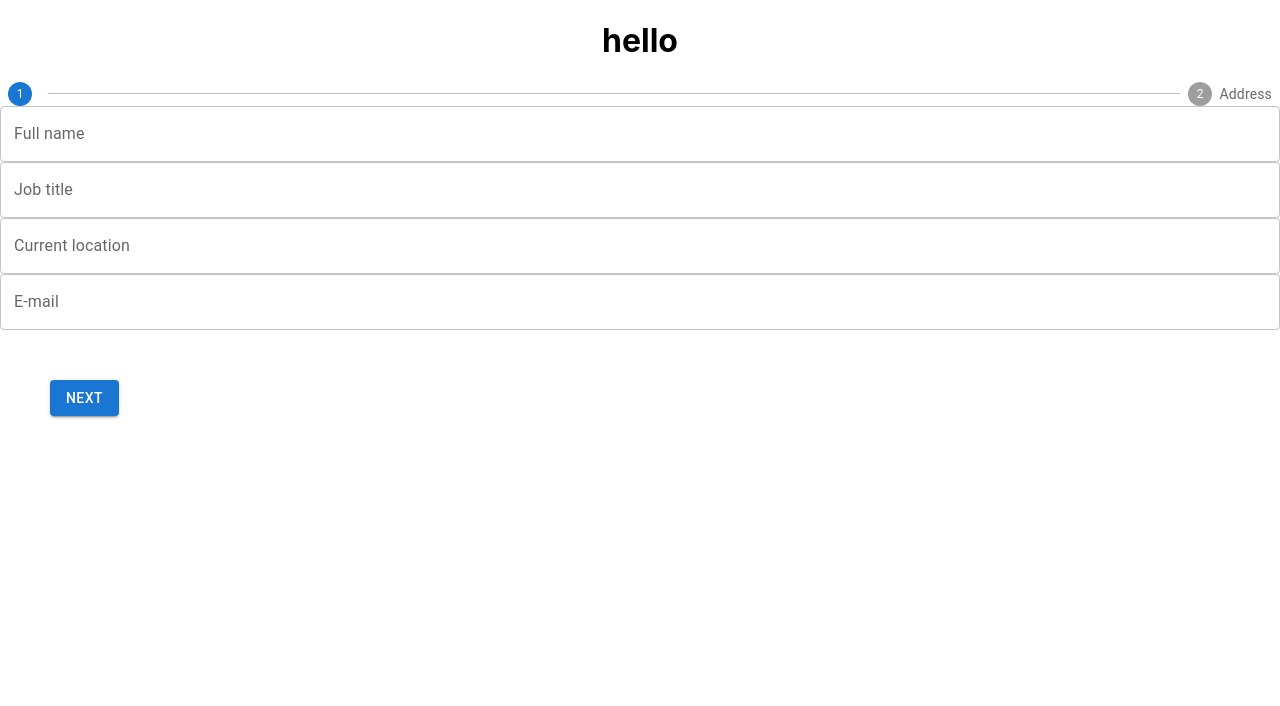
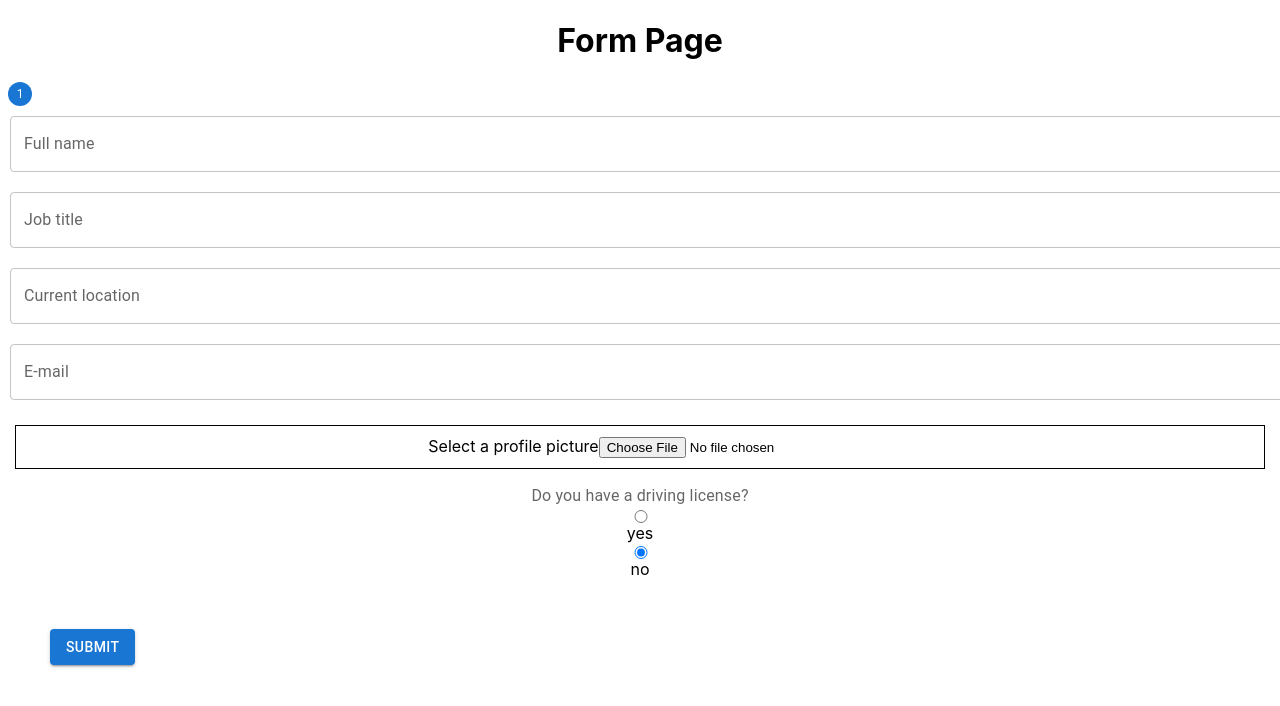
Before and after one commit to avdalmi/cv-builder-front-end, a React (Create React App) app: page /form in a window 1280 px wide. Shown: the top 706 px of the page. Built offline with nearby package versions, Linux system fonts and the light colour scheme.

Commit message:
profile.file && profile.drivingLicense done. validation done

```diff
--- a/package.json
+++ b/package.json
@@ -11,13 +11,9 @@
     "@testing-library/react": "^13.4.0",
     "@testing-library/user-event": "^13.5.0",
     "axios": "^1.3.3",
-    "final-form": "^4.20.9",
-    "final-form-arrays": "^3.1.0",
     "formik": "^2.2.9",
     "react": "^18.2.0",
     "react-dom": "^18.2.0",
-    "react-final-form": "^6.5.9",
-    "react-final-form-arrays": "^3.1.4",
     "react-phone-input-2": "^2.15.1",
     "react-redux": "^8.0.5",
     "react-router-dom": "^6.8.1",
--- a/src/Components/Form/InputField.jsx
+++ b/src/Components/Form/InputField.jsx
@@ -7,6 +7,7 @@ function TextInputField({ label, ...props }) {
   const [field, meta] = useField(props);
   // console.log("props", props);
   // console.log("field", field);
+  // console.log("meta", meta);
 
   return (
     <TextField
@@ -16,6 +17,7 @@ function TextInputField({ label, ...props }) {
       {...props}
       error={meta.touched && Boolean(meta.error)}
       helperText={meta.touched && meta.error}
+      style={{ margin: "10px" }}
     />
   );
 }
--- a/src/Components/Form/MultiStepForm.jsx
+++ b/src/Components/Form/MultiStepForm.jsx
@@ -12,7 +12,7 @@ function MultiStepForm({ children, initialValues, onSubmit }) {
   const [snapshot, setSnapShot] = useState(initialValues);
 
   const step = steps[stepNum];
-
+  // console.log("step", step);
   const totalSteps = steps.length;
 
   const isLastStep = stepNum === totalSteps - 1;
@@ -45,15 +45,16 @@ function MultiStepForm({ children, initialValues, onSubmit }) {
       <Formik
         initialValues={snapshot}
         onSubmit={handleSubmit}
-        // validationSchema={step.props.validationSchema}
+        validationSchema={step.props.validationSchema}
       >
         {(formik) => (
           <Form>
             <Stepper activeStep={stepNum}>
               {steps.map((currentStep) => {
                 const label = currentStep.props.stepName;
+                // console.log("albel", currentStep);
                 return (
-                  <Step key={label}>
+                  <Step key={currentStep.key}>
                     <StepLabel>{label}</StepLabel>
                   </Step>
                 );
--- a/src/Components/FormSections/1_ProfileSection.jsx
+++ b/src/Components/FormSections/1_ProfileSection.jsx
@@ -2,89 +2,60 @@ import React from "react";
 
 import { FormContainer, QuestionContainer } from "../../Styles/Form";
 import { useState } from "react";
-import { Form, Field } from "react-final-form";
 import { brainFirstOptions } from "../../Data/BrainFirstOptions";
 import { FormStep } from "../Form/MultiStepForm";
 import { profileValidationSchema } from "../../Pages/FormPage/FormValidation";
 
 import TextInputField from "../Form/InputField";
-function ProfileSection(formProps) {
+import Radio from "@mui/material/Radio";
+import RadioGroup from "@mui/material/RadioGroup";
+import FormControlLabel from "@mui/material/FormControlLabel";
+import FormControl from "@mui/material/FormControl";
+import FormLabel from "@mui/material/FormLabel";
+import { Field, useFormikContext, useField } from "formik";
+import * as yup from "yup";
+
+function ProfileSection(props) {
+  // console.log("validation schema props", props);
+  const [field, meta] = useField(props);
+
+  // console.log("props", props);
+  // console.log("field", field);
+  console.log("meta", meta);
   return (
     <FormStep
       stepName="Personal Information"
       onSubmit={() => console.log("step1 submit")}
-      validationSchema={profileValidationSchema}
+      validationSchema={props}
     >
       <TextInputField name="fullName" label="Full name" />
       <TextInputField name="profile.jobTitle" label="Job title" />
       <TextInputField name="profile.currentLocation" label="Current location" />
       <TextInputField name="profile.email" label="E-mail" />
-      {/* <PhoneInputField name="profile.phone" label="Phone number" /> */}
+      {/* <PhoneInputField name="profile.phone" label="Phone number" />  */}
+      <div
+        style={{ margin: "15px", border: "1px solid black", padding: "10px" }}
+      >
+        <label>Select a profile picture</label>
+        <Field
+          name="profile.file"
+          type="file"
+          value={meta.value.profile.file}
+          accept=".jpg, .jpeg, .png"
+        />
+      </div>
+      <FormControl>
+        <FormLabel>Do you have a driving license?</FormLabel>
+        <Field type="radio" name="profile.drivingLicense" value="true" />
+        yes
+        <Field type="radio" name="profile.drivingLicense" value="false" />
+        no
+      </FormControl>{" "}
     </FormStep>
   );
 }
 
 export default ProfileSection;
-
-// <h1>Personal Information</h1>
-//       <QuestionContainer>
-//         <label>Full Name</label>
-//         <Field
-//           name="fullName"
-//           component="input"
-//           type="text"
-//           placeholder="Full name"
-//         />
-//       </QuestionContainer>
-
-//       <QuestionContainer>
-//         <label>Job title</label>
-//         <Field
-//           name="profile.jobTitle"
-//           component="input"
-//           type="text"
-//           placeholder="Job title"
-//         />
-//       </QuestionContainer>
-
-//       <QuestionContainer>
-//         <label>Current location</label>
-//         <Field
-//           name="profile.currentLocation"
-//           component="input"
-//           type="text"
-//           placeholder="Current location"
-//         />
-//       </QuestionContainer>
-
-//       <QuestionContainer>
-//         <label>E-mail</label>
-//         <Field
-//           name="profile.email"
-//           component="input"
-//           type="text"
-//           placeholder="email"
-//         />
-//       </QuestionContainer>
-
-//       {/* <QuestionContainer>
-//               <label>Profile picture</label>
-//               <Field
-//                 name="profile.picture"
-//                 component="input"
-//                 type="text"
-//                 placeholder=""
-//               />
-//             </QuestionContainer> */}
-//       {/* <FileField name="files" /> */}
-//       <QuestionContainer>
-//         <label>Do you have a driving license? (check box for yes)</label>
-//         <Field
-//           name="profile.drivinglicense"
-//           component="input"
-//           type="checkbox"
-//         />
-//       </QuestionContainer>
 
 //       <QuestionContainer>
 //         <label>Select your top three Brain First Results</label>
--- a/src/Pages/FormPage/FormPage2.jsx
+++ b/src/Pages/FormPage/FormPage2.jsx
@@ -4,42 +4,44 @@ import { Button, TextField } from "@mui/material";
 import * as yup from "yup";
 import TextInputField from "../../Components/Form/InputField";
 import MultiStepForm, { FormStep } from "../../Components/Form/MultiStepForm";
-import { profileValidationSchema } from "./FormValidation";
+import {
+  addressValidationSchema,
+  profileValidationSchema,
+} from "./FormValidation";
 import PhoneInput from "react-phone-input-2";
 import PhoneInputField from "../../Components/Form/PhoneInputField";
 import ProfileSection from "../../Components/FormSections/1_ProfileSection";
 import SkillsSection from "../../Components/FormSections/2_SkillsSection";
+import { object, number, string, boolean, array, ValidationError } from "yup";
 
 function FormPage2() {
-  //   console.log(values.skills);
-  const linksGroup = { linkname: "", linkurl: "" };
   const initialValues = {
+    fullName: "",
     profile: {
       jobTitle: "",
       currentLocation: "",
       email: "",
+      file: "",
+      drivingLicense: "false",
     },
-    fullName: "",
-    links: [linksGroup],
-    //   skills: [
-    //     {
-    //       name: "",
-    //       level: 0,
-    //     },
-    //   ],
-    street: "",
-    country: "",
+    // skills: [
+    //   {
+    //     name: "",
+    //     level: 0,
+    //   },
+    // ],
+    address: { street: "", country: "" },
   };
   return (
     <div>
-      <h1>hello</h1>
+      <h1>Form Page</h1>
       <MultiStepForm
         initialValues={initialValues}
         onSubmit={(values) => {
           console.log(JSON.stringify(values, null, 2));
         }}
       >
-        <ProfileSection />
+        <ProfileSection validationSchema={profileValidationSchema} />
 
         {/* <FormStep
           stepName="Skills"
@@ -74,37 +76,18 @@ function FormPage2() {
           />
         </FormStep>
                 */}
-
+        {/*
         <FormStep
           stepName="Address"
           onSubmit={() => console.log("step3 submit")}
-          validationSchema={yup.object({
-            street: yup.string().required("street is required"),
-            country: yup.string().required("country is required"),
-          })}
+          validationSchema={addressValidationSchema}
         >
-          <TextInputField name="street" label="Street" />
-          <TextInputField name="country" label="Country" />
-        </FormStep>
+          <TextInputField name="address.street" label="Street" />
+          <TextInputField name="address.country" label="Country" />
+        </FormStep> */}
       </MultiStepForm>
     </div>
   );
 }
 
 export default FormPage2;
-
-// {/* Form Page 1 - Personal Information */}
-//         {/* <FormStep
-//           stepName="Personal Information"
-//           onSubmit={() => console.log("step1 submit")}
-//           validationSchema={profileValidationSchema}
-//         >
-//           <TextInputField name="fullName" label="Full name" />
-//           <TextInputField name="profile.jobTitle" label="Job title" />
-//           <TextInputField
-//             name="profile.currentLocation"
-//             label="Current location"
-//           />
-//           <TextInputField name="profile.email" label="E-mail" />
-//           {/* <PhoneInputField name="profile.phone" label="Phone number" />
-//         </FormStep> */}
--- a/src/Pages/FormPage/FormValidation.js
+++ b/src/Pages/FormPage/FormValidation.js
@@ -2,7 +2,6 @@ import * as yup from "yup";
 
 export const profileValidationSchema = yup.object({
   fullName: yup.string().required("please enter your full name"),
-
   profile: yup.object().shape({
     jobTitle: yup.string().required("please enter your job title"),
     currentLocation: yup
@@ -12,12 +11,25 @@ export const profileValidationSchema = yup.object({
       .string()
       .email("please enter a valid email")
       .required("please enter your email"),
-    // phone: yup
-    //   .string()
-    //   .matches(/^[6-9]\d{9}$/, {
-    //     message: "Please enter valid number.",
-    //     excludeEmptyString: false,
-    //   })
-    //   .required("please enter your phone number"),
+    file: yup.string(),
+    drivingLicense: yup.string().required("A option should be checked."),
   }),
 });
+
+export const addressValidationSchema = yup.object({
+  // fullName: yup.string().required("req fname"),
+  address: yup.object().shape({
+    street: yup.string().required("required"),
+    country: yup.string().required("country req"),
+  }),
+});
+// phone: yup
+//   .string()
+//   .matches(/^[6-9]\d{9}$/, {
+//     message: "Please enter valid number.",
+//     excludeEmptyString: false,
+//   })
+//   .required("please enter your phone number"),
+// export const profileValidationSchema = yup.object({
+//   fullName: yup.string().required("please enter your full name"),
+// });
```
Also changed, not shown: src/Components/FormSections/2_SkillsSection.jsx (+58 -61 lines), 1 other file (tests, documents, lock files or other folders).
